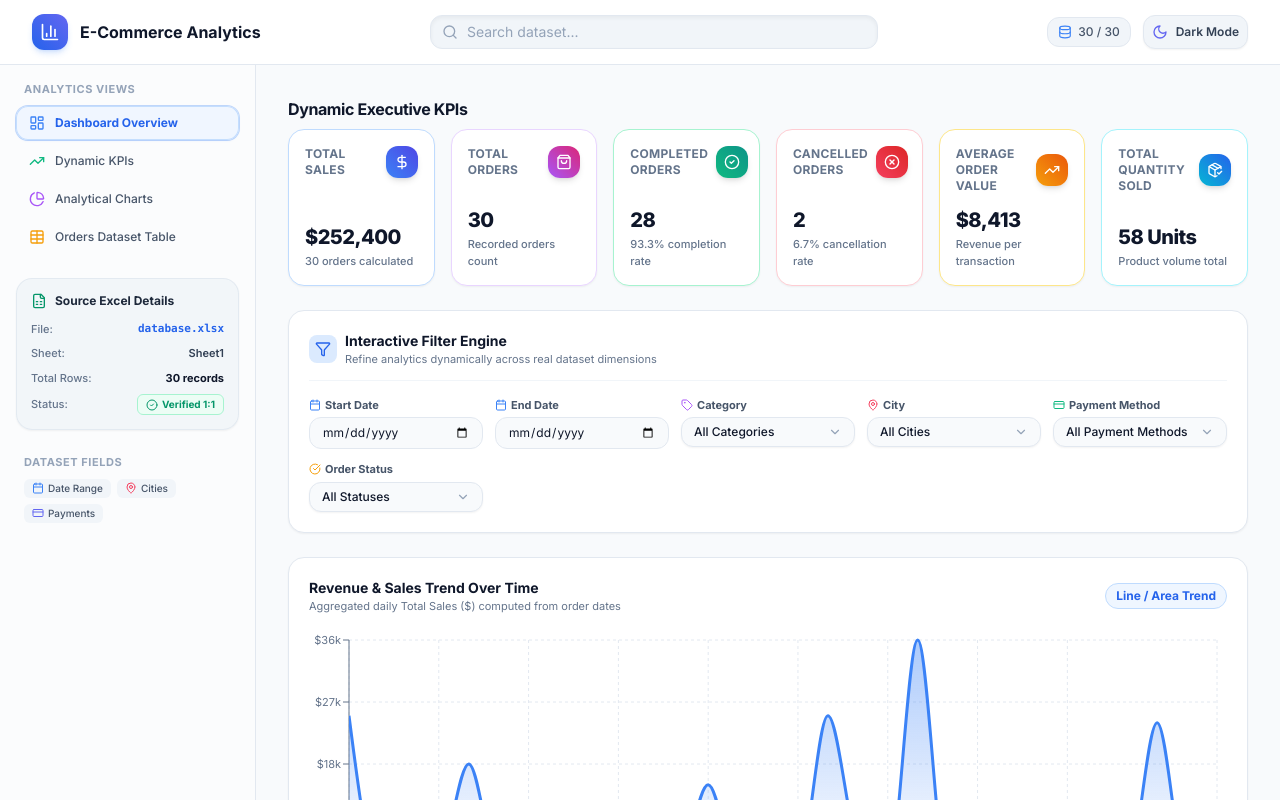
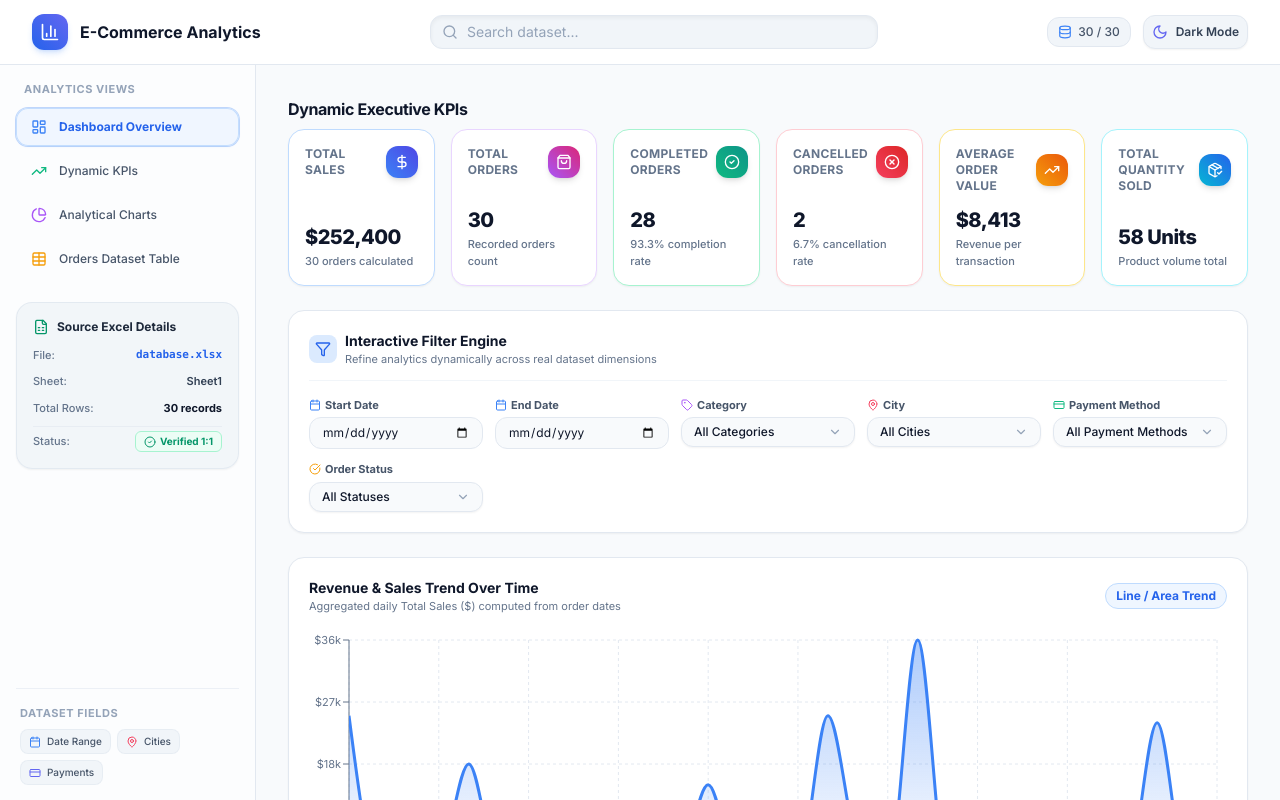
Before and after one commit to ahmedshahat921-cpu/ecommerce-dashboard, a React (Vite) app: page / in a window 1280 px wide. Shown: the top 800 px of the page. Built offline with nearby package versions, Linux system fonts and the light colour scheme.

Commit message:
Distribute sidebar elements evenly across full sidebar height and remove bottom dead space

```diff
--- a/src/components/Layout/Sidebar.jsx
+++ b/src/components/Layout/Sidebar.jsx
@@ -59,13 +59,15 @@ export const Sidebar = ({
   };
 
   const sidebarContent = (
+    <div className="flex flex-col justify-between h-full space-y-6">
+      {/* Top Group: Navigation & Dataset Details */}
       <div className="space-y-6">
         {/* Navigation Section */}
         <div>
-        <h3 className="text-[11px] font-bold text-slate-400 dark:text-slate-500 uppercase tracking-wider mb-2 px-2">
+          <h3 className="text-[11px] font-bold text-slate-400 dark:text-slate-500 uppercase tracking-wider mb-2.5 px-2">
             Analytics Views
           </h3>
-        <nav className="space-y-1">
+          <nav className="space-y-1.5">
             {navItems.map((item) => {
               const Icon = item.icon;
               const isActive = activeTab === item.id;
@@ -74,7 +76,7 @@ export const Sidebar = ({
                   key={item.id}
                   href={item.href}
                   onClick={() => handleNavClick(item.id)}
-                className={`flex items-center gap-2.5 px-3 py-2 rounded-xl text-xs transition-all ${
+                  className={`flex items-center gap-3 px-3.5 py-2.5 rounded-xl text-xs transition-all ${
                     isActive
                       ? 'font-bold text-blue-600 dark:text-blue-400 bg-blue-50/90 dark:bg-blue-950/70 border border-blue-200/90 dark:border-blue-800/90 shadow-sm shadow-blue-500/10 ring-1 ring-blue-500/30'
                       : 'font-medium text-slate-600 dark:text-slate-400 hover:bg-slate-100 dark:hover:bg-slate-800/60 border border-transparent'
@@ -89,7 +91,7 @@ export const Sidebar = ({
         </div>
 
         {/* Dataset Metadata Box */}
-      <div className="p-3.5 rounded-2xl bg-slate-100/90 dark:bg-slate-800/70 border border-slate-200/90 dark:border-slate-700/80 shadow-sm space-y-3">
+        <div className="p-4 rounded-2xl bg-slate-100/90 dark:bg-slate-800/70 border border-slate-200/90 dark:border-slate-700/80 shadow-sm space-y-3">
           <div className="flex items-center gap-2">
             <FileSpreadsheet className="w-4 h-4 text-emerald-600 dark:text-emerald-400" />
             <h4 className="text-xs font-bold text-slate-800 dark:text-slate-100">
@@ -97,7 +99,7 @@ export const Sidebar = ({
             </h4>
           </div>
 
-        <div className="space-y-2 text-[11px]">
+          <div className="space-y-2.5 text-[11px]">
             <div className="flex items-center justify-between">
               <span className="text-slate-500 dark:text-slate-400 font-medium">File:</span>
               <code className="text-blue-600 dark:text-blue-400 font-mono font-semibold">database.xlsx</code>
@@ -110,7 +112,7 @@ export const Sidebar = ({
               <span className="text-slate-500 dark:text-slate-400 font-medium">Total Rows:</span>
               <span className="font-bold text-slate-900 dark:text-white">{totalRecords} records</span>
             </div>
-          <div className="flex items-center justify-between">
+            <div className="flex items-center justify-between pt-1 border-t border-slate-200/60 dark:border-slate-700/60">
               <span className="text-slate-500 dark:text-slate-400 font-medium">Status:</span>
               <span className="inline-flex items-center text-emerald-600 dark:text-emerald-400 font-bold text-[10px] bg-emerald-50 dark:bg-emerald-950/60 px-2 py-0.5 rounded-md border border-emerald-200 dark:border-emerald-800">
                 <CheckCircle2 className="w-3 h-3 mr-1" /> Verified 1:1
@@ -118,20 +120,22 @@ export const Sidebar = ({
             </div>
           </div>
         </div>
+      </div>
 
-      {/* Quick Filter Attributes Summary */}
-      <div className="px-2 space-y-2">
+      {/* Bottom Group: Dataset Fields & Filter Action */}
+      <div className="space-y-4 pt-4 border-t border-slate-200/60 dark:border-slate-800/80 mt-auto">
+        <div className="px-1 space-y-2">
           <h4 className="text-[11px] font-bold text-slate-400 dark:text-slate-500 uppercase tracking-wider">
             Dataset Fields
           </h4>
           <div className="flex flex-wrap gap-1.5">
-          <span className="px-2 py-0.5 rounded-md bg-slate-100 dark:bg-slate-800 text-slate-600 dark:text-slate-400 text-[10px] font-medium flex items-center gap-1">
+            <span className="px-2 py-1 rounded-lg bg-slate-100 dark:bg-slate-800 text-slate-600 dark:text-slate-400 text-[10px] font-medium flex items-center gap-1.5 border border-slate-200/60 dark:border-slate-700/60">
               <Calendar className="w-3 h-3 text-blue-500" /> Date Range
             </span>
-          <span className="px-2 py-0.5 rounded-md bg-slate-100 dark:bg-slate-800 text-slate-600 dark:text-slate-400 text-[10px] font-medium flex items-center gap-1">
+            <span className="px-2 py-1 rounded-lg bg-slate-100 dark:bg-slate-800 text-slate-600 dark:text-slate-400 text-[10px] font-medium flex items-center gap-1.5 border border-slate-200/60 dark:border-slate-700/60">
               <MapPin className="w-3 h-3 text-rose-500" /> Cities
             </span>
-          <span className="px-2 py-0.5 rounded-md bg-slate-100 dark:bg-slate-800 text-slate-600 dark:text-slate-400 text-[10px] font-medium flex items-center gap-1">
+            <span className="px-2 py-1 rounded-lg bg-slate-100 dark:bg-slate-800 text-slate-600 dark:text-slate-400 text-[10px] font-medium flex items-center gap-1.5 border border-slate-200/60 dark:border-slate-700/60">
               <CreditCard className="w-3 h-3 text-indigo-500" /> Payments
             </span>
           </div>
@@ -150,13 +154,14 @@ export const Sidebar = ({
           </button>
         )}
       </div>
+    </div>
   );
 
   return (
     <>
       {/* Desktop Persistent Sidebar */}
-      <aside className="w-64 shrink-0 hidden md:block border-r border-slate-200 dark:border-slate-800 bg-white/50 dark:bg-slate-900/50 p-4 transition-colors min-h-[calc(100vh-4rem)]">
-        <div className="sticky top-20">
+      <aside className="w-64 shrink-0 hidden md:block border-r border-slate-200 dark:border-slate-800 bg-white/50 dark:bg-slate-900/50 p-4 transition-colors h-[calc(100vh-4rem)] sticky top-16 overflow-y-auto">
+        <div className="h-full">
           {sidebarContent}
         </div>
       </aside>
@@ -175,7 +180,9 @@ export const Sidebar = ({
           isMobileSidebarOpen ? 'translate-x-0 shadow-2xl' : '-translate-x-full'
         }`}
       >
+        <div className="h-full">
           {sidebarContent}
+        </div>
       </aside>
     </>
   );
```
Lines whose indentation alone changed are shown as unchanged.
